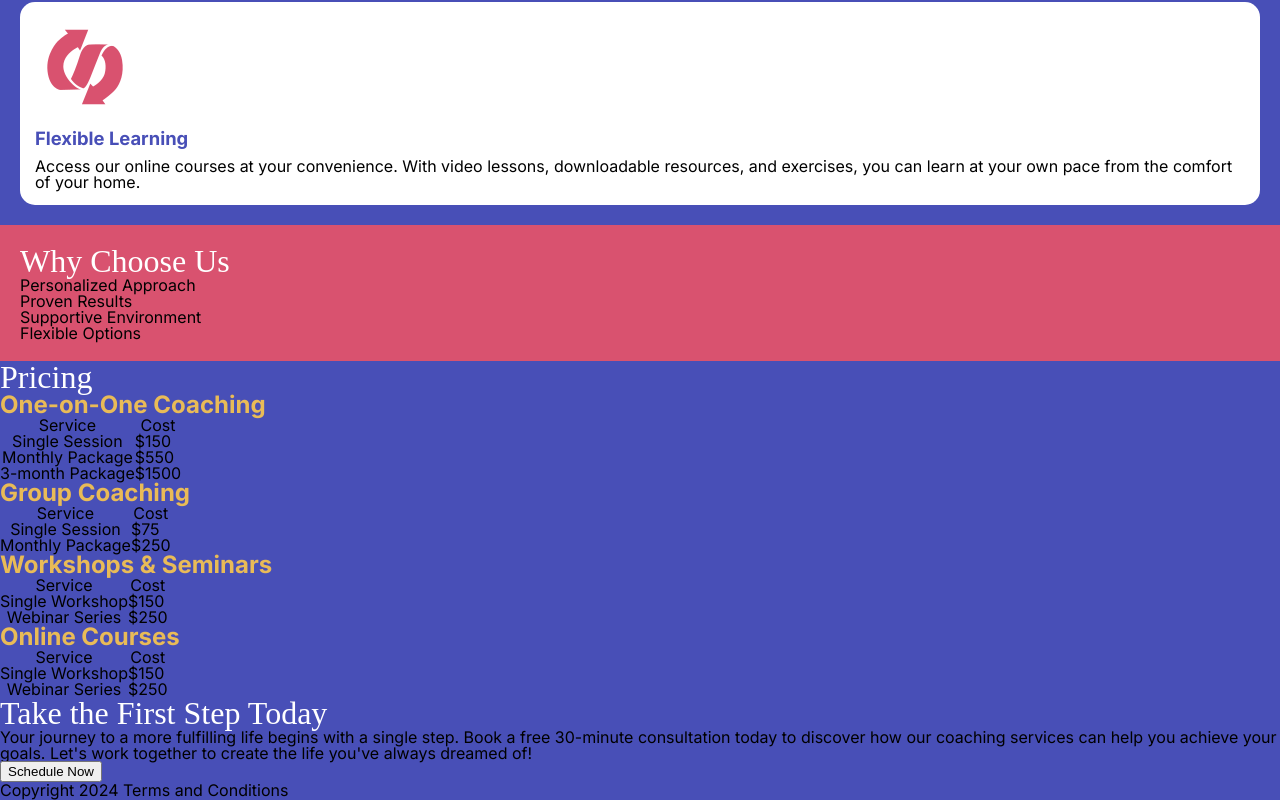
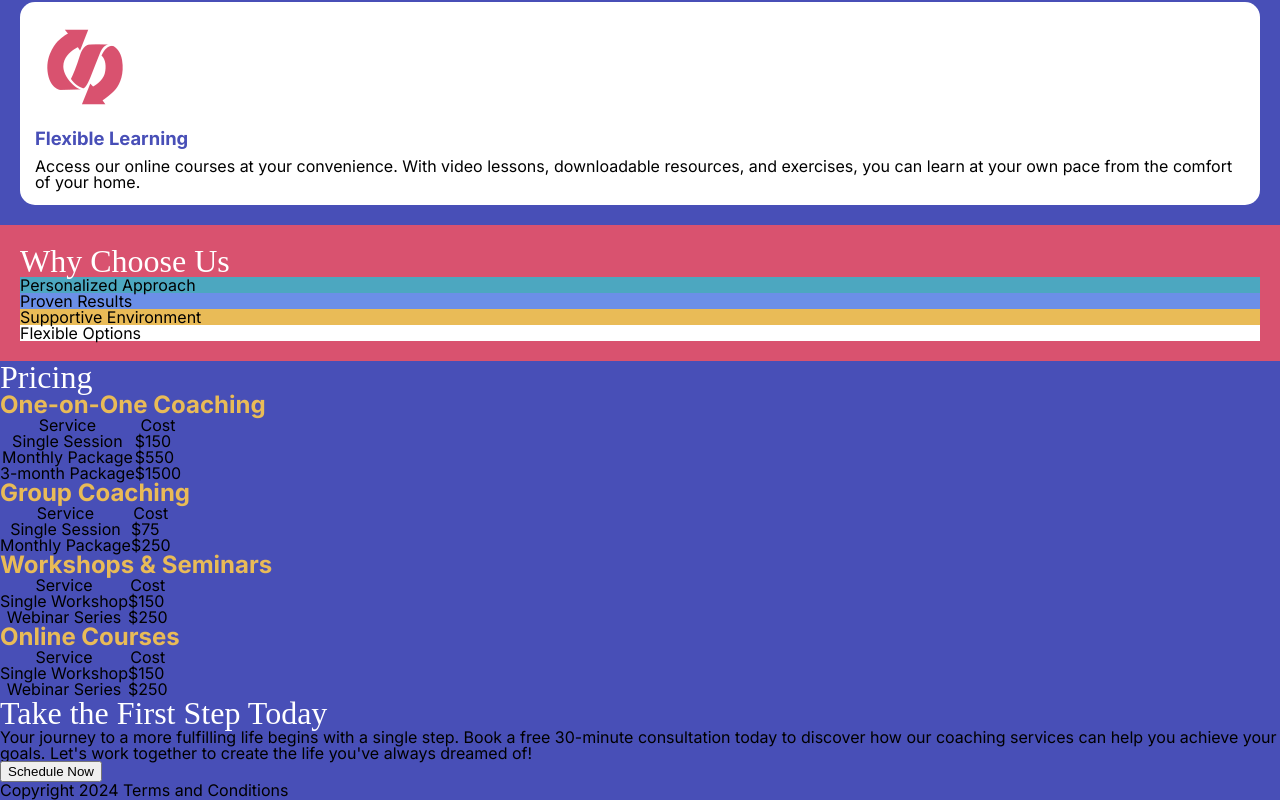
Before and after one commit to msjohn36/path-to-success, a plain HTML site: page index.html in a window 1280 px wide. Shown: the part 1772-2572 px from the top of the page. Drawn offline with Linux system fonts and the light colour scheme; a web font is replaced by a local one.

Commit message:
why chose us updated

```diff
--- a/styles.css
+++ b/styles.css
@@ -211,6 +211,18 @@ table {
         background-color: var(--Pink);
         padding: 20px;
     }
+    .WCU li:nth-of-type(1) {
+        background-color: var(--Teal);
+    }
+    .WCU li:nth-of-type(2) {
+        background-color: var(--Lavender);
+    }
+    .WCU li:nth-of-type(3) {
+        background-color: var(--Yellow);
+    }
+    .WCU li:nth-of-type(4) {
+        background-color: var(--White);
+    }
 }
     /*-------------------- MEDIA QUERY (Medium- min-width: 620px) --------------------------------*/
 
```
